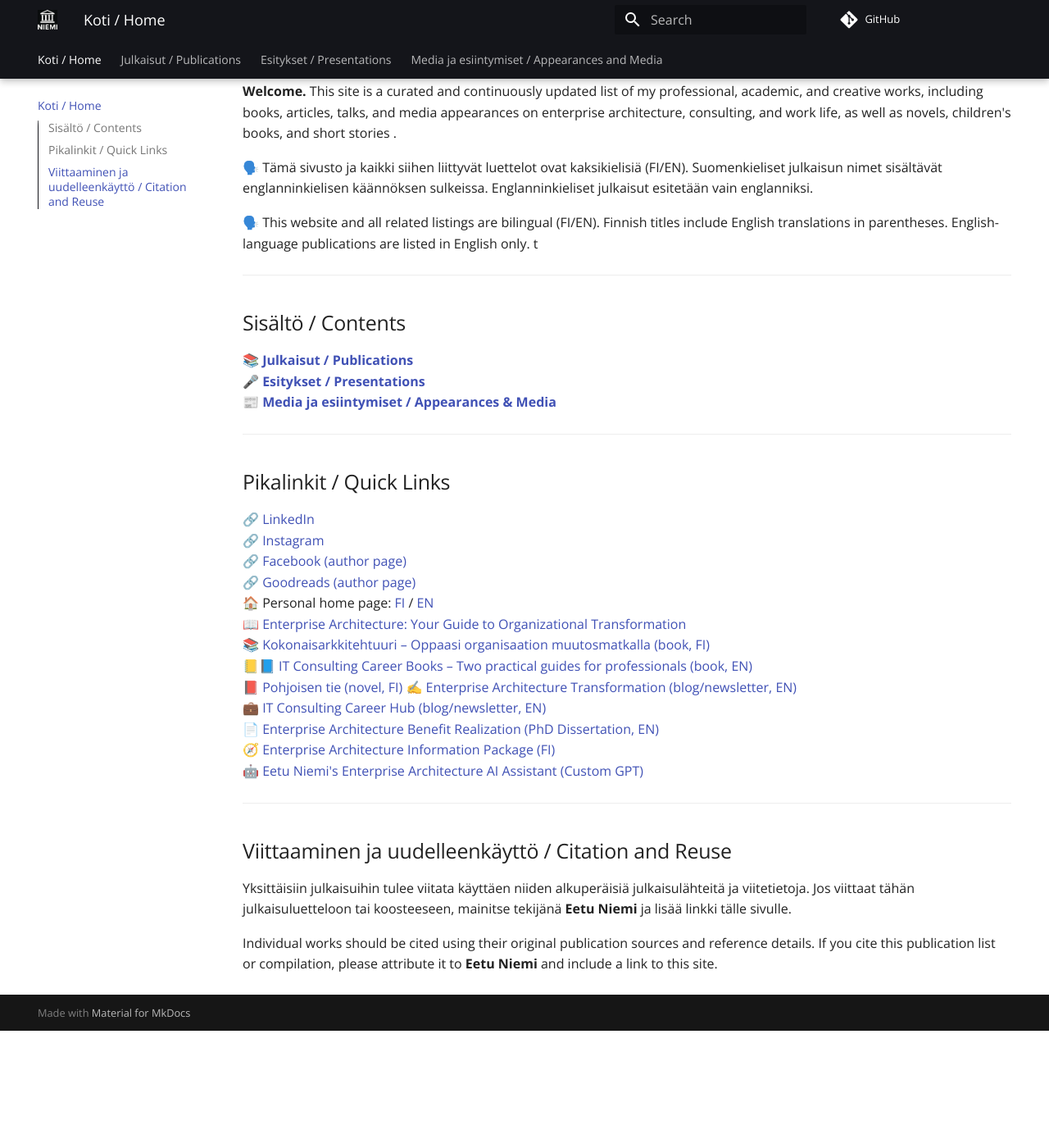
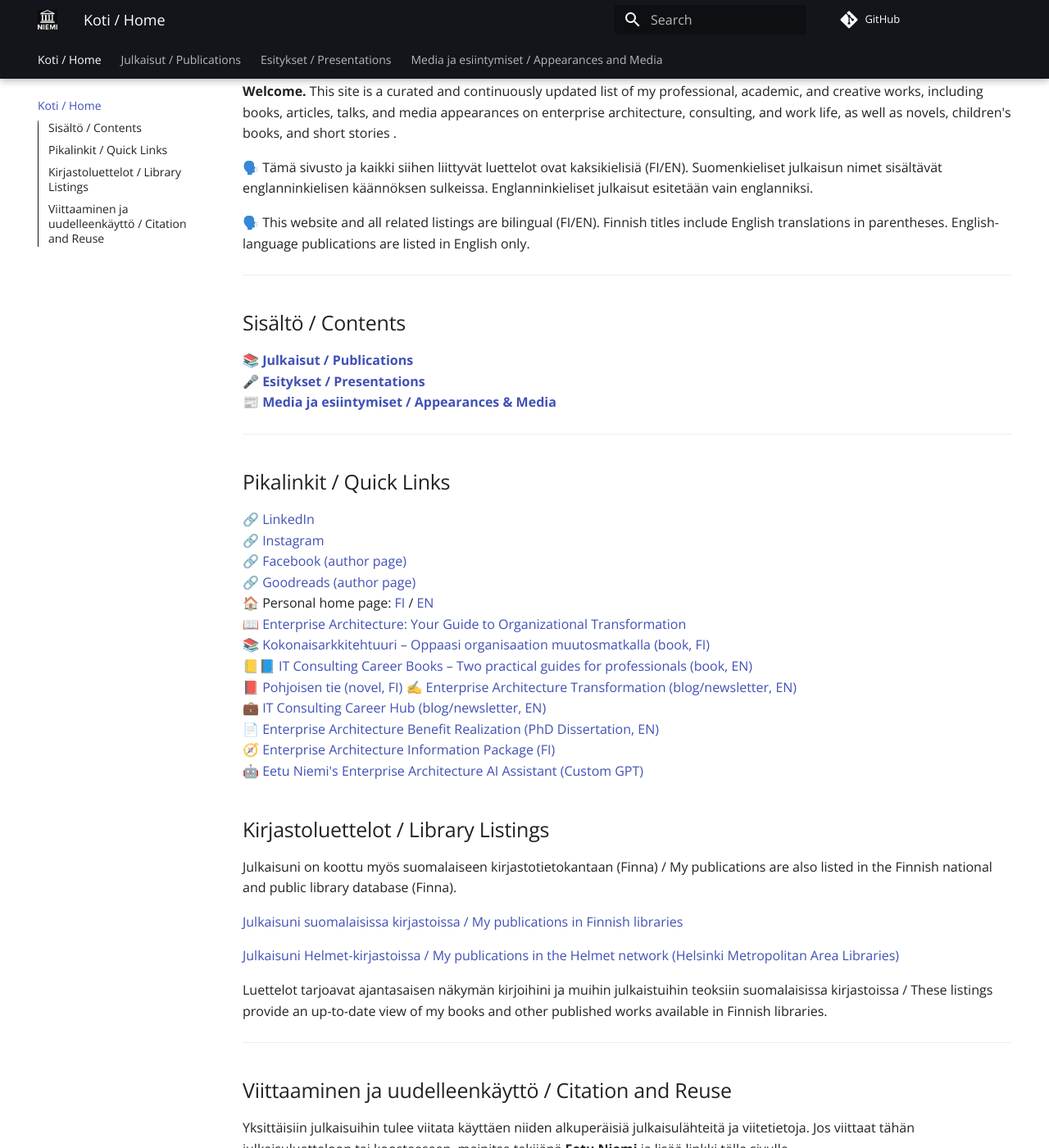
Before and after one commit to eetuniemiphd/eetuniemi, an MkDocs documentation site: the page built from docs/index.md, in a window 1280 px wide and 1400 px high, scrolled down 263 px. Shown: the whole window at 82% size. Built offline with MkDocs 1.6.1 and Material for MkDocs 9.7.7, drawn with Linux system fonts in a browser that asks for light colours; comment, search, counter and statistics services are not loaded; before the commit the page ends 1520 px from its top, so only the background shows below that.

Commit message:
Update index.md

```diff
--- a/docs/index.md
+++ b/docs/index.md
@@ -7,7 +7,7 @@
 
 🗣️ Tämä sivusto ja kaikki siihen liittyvät luettelot ovat kaksikielisiä (FI/EN). Suomenkieliset julkaisun nimet sisältävät englanninkielisen käännöksen sulkeissa. Englanninkieliset julkaisut esitetään vain englanniksi.
 
-🗣️ This website and all related listings are bilingual (FI/EN). Finnish titles include English translations in parentheses. English-language publications are listed in English only. t
+🗣️ This website and all related listings are bilingual (FI/EN). Finnish titles include English translations in parentheses. English-language publications are listed in English only.
 
 ---
 
@@ -36,6 +36,16 @@
 🧭 [Enterprise Architecture Information Package (FI)](https://kokonaisarkkitehtuuri.org)
 🤖 [Eetu Niemi's Enterprise Architecture AI Assistant (Custom GPT)](https://chatgpt.com/g/g-69284a2eedf8819199371368afbb866b-eetu-niemi-s-enterprise-architecture-assistant)
 
+## Kirjastoluettelot / Library Listings
+
+Julkaisuni on koottu myös suomalaiseen kirjastotietokantaan (Finna) / My publications are also listed in the Finnish national and public library database (Finna).
+
+[Julkaisuni suomalaisissa kirjastoissa / My publications in Finnish libraries](https://www.finna.fi/List/2013602)
+
+[Julkaisuni Helmet-kirjastoissa / My publications in the Helmet network (Helsinki Metropolitan Area Libraries)](https://helmet.finna.fi/List/2149373)
+
+Luettelot tarjoavat ajantasaisen näkymän kirjoihini ja muihin julkaistuihin teoksiin suomalaisissa kirjastoissa / These listings provide an up-to-date view of my books and other published works available in Finnish libraries.
+
 ---
 
 ## Viittaaminen ja uudelleenkäyttö / Citation and Reuse
```
